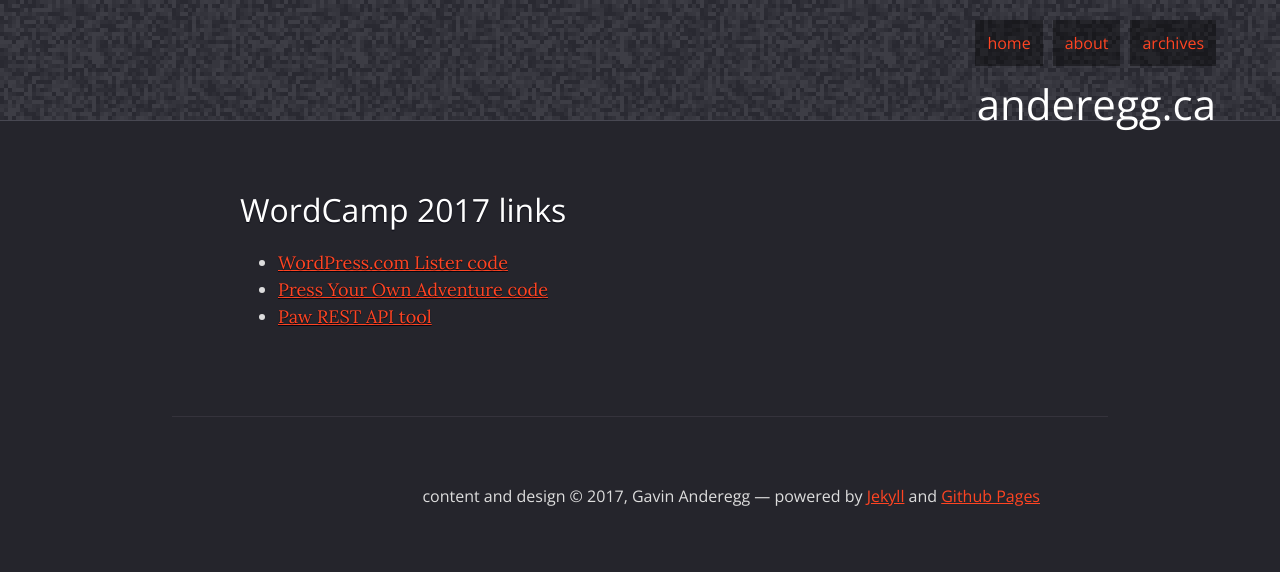
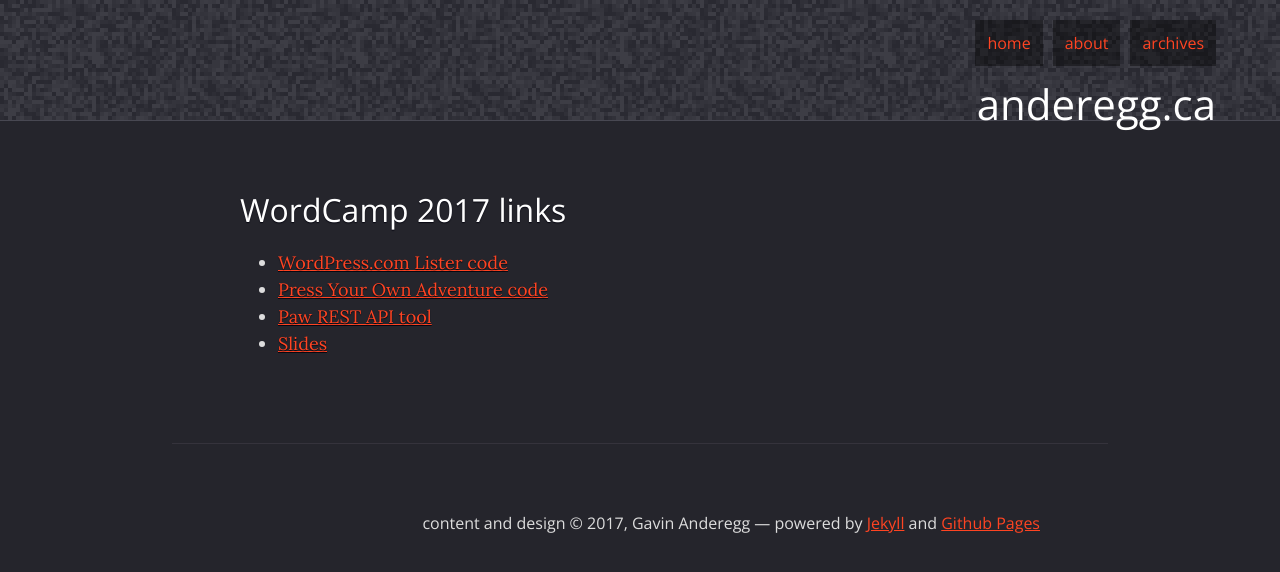
Before and after one commit to gavinanderegg/gavinanderegg.github.io, a Jekyll site: the page built from wc2017/index.html, in a window 1280 px wide. Shown: the top 572 px of the page. Built offline with Jekyll 4.4.1, drawn with Linux system fonts in a browser that asks for light colours.

Commit message:
Actually adding slide link

```diff
--- a/wc2017/index.html
+++ b/wc2017/index.html
@@ -16,6 +16,9 @@ title: anderegg.ca
 			<li>
 				<a href="https://paw.cloud/">Paw REST API tool</a>
 			</li>
+			<li>
+				<a href="./WordCamp2017.pdf">Slides</a>
+			</li>
 		</ul>
 	</div>
 </div>
```
